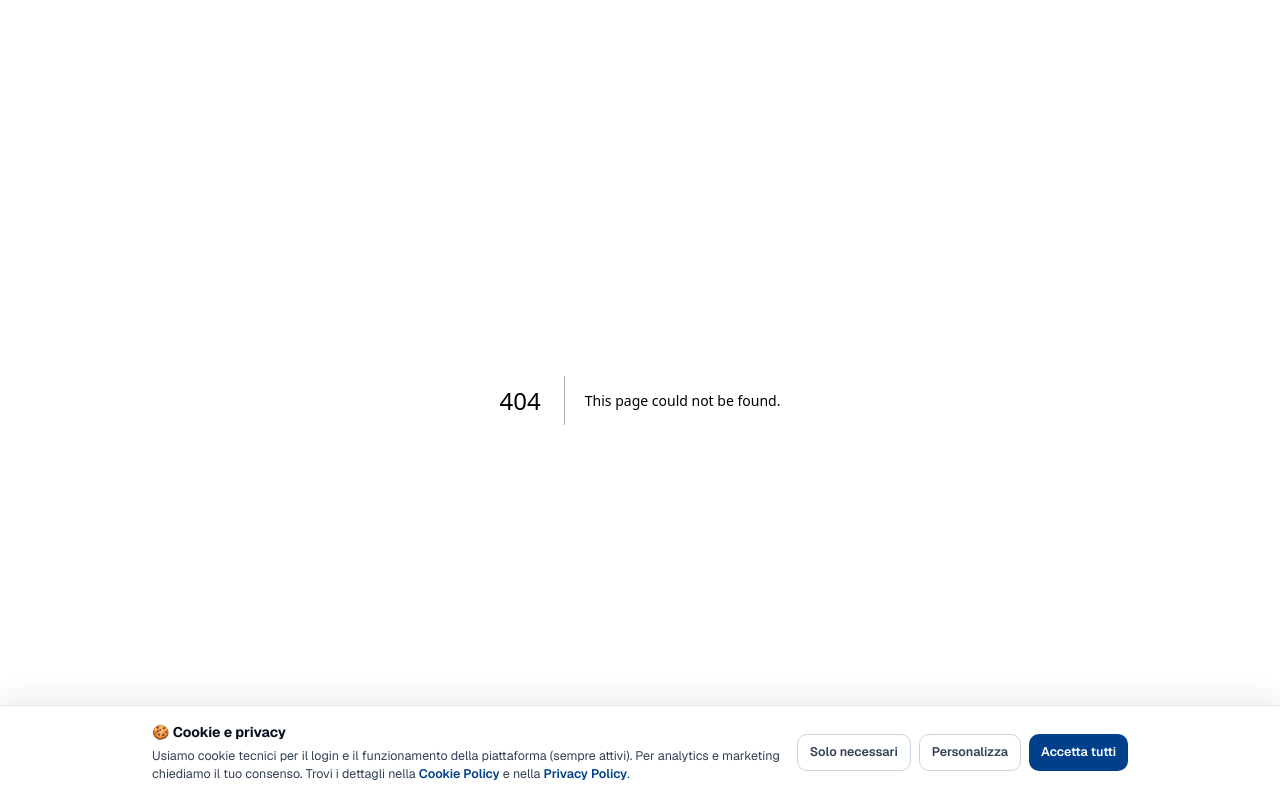
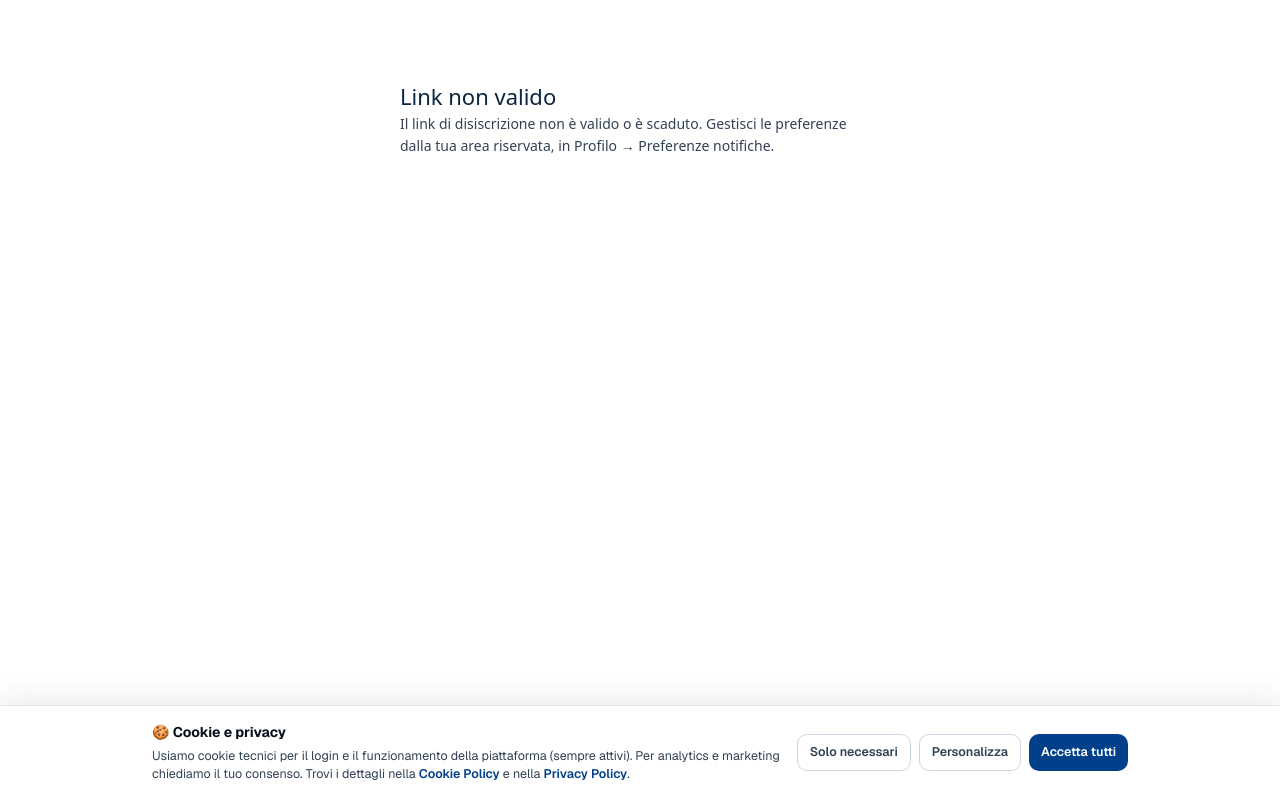
Before and after one commit to Saiols/passaggio-veloce, a Next.js app in the folder apps/piattaforma/: page /unsubscribe in a window 1280 px wide. Before the commit this address had no page. Built offline with nearby package versions, Linux system fonts and the light colour scheme.

Commit message:
feat(notifiche): pagina unsubscribe pubblica + link preferenze

```diff
--- a/apps/piattaforma/src/app/notifiche/page.tsx
+++ b/apps/piattaforma/src/app/notifiche/page.tsx
@@ -1,3 +1,4 @@
+import Link from 'next/link';
 import { redirect } from 'next/navigation';
 import { auth } from '@/auth';
 import { prisma, Prisma } from '@pv/db';
@@ -37,7 +38,8 @@ export default async function NotifichePage() {
   return (
     <AppShell session={session} activePath="/notifiche">
       <div className="mx-auto w-full max-w-6xl px-5 py-8 sm:px-6 sm:py-10">
-        <header className="mb-6">
+        <header className="mb-6 flex flex-col gap-3 sm:flex-row sm:items-start sm:justify-between">
+          <div>
             <p className="text-[11px] font-bold uppercase tracking-wider text-pv-slate-500">
               Storico comunicazioni
             </p>
@@ -47,6 +49,13 @@ export default async function NotifichePage() {
             <p className="mt-1 text-[13px] text-pv-slate-500">
               Email e SMS che ti abbiamo inviato. Ultime {notifiche.length} mostrate.
             </p>
+          </div>
+          <Link
+            href="/profilo/notifiche"
+            className="shrink-0 text-[13px] font-bold text-pv-navy-700 hover:brightness-110"
+          >
+            Preferenze →
+          </Link>
         </header>
 
         {notifiche.length === 0 ? (
--- /dev/null
+++ b/apps/piattaforma/src/app/unsubscribe/page.tsx
@@ -0,0 +1,38 @@
+import { prisma } from '@pv/db';
+import { OPTIONAL_TIPI } from '@/lib/notifiche/preferences';
+
+export const dynamic = 'force-dynamic';
+
+export default async function UnsubscribePage({
+  searchParams,
+}: {
+  searchParams: Promise<{ token?: string }>;
+}) {
+  const { token } = await searchParams;
+  let ok = false;
+  if (token) {
+    const user = await prisma.user.findUnique({
+      where: { unsubscribeToken: token },
+      select: { id: true, notifPrefs: true },
+    });
+    if (user) {
+      const prefs = (user.notifPrefs as Record<string, boolean> | null) ?? {};
+      for (const tipo of OPTIONAL_TIPI) prefs[tipo] = false;
+      await prisma.user.update({ where: { id: user.id }, data: { notifPrefs: prefs } });
+      ok = true;
+    }
+  }
+
+  return (
+    <main style={{ fontFamily: 'system-ui, sans-serif', maxWidth: 520, margin: '80px auto', padding: '0 20px' }}>
+      <h1 style={{ fontSize: 22, color: '#0a2540' }}>
+        {ok ? 'Preferenze aggiornate' : 'Link non valido'}
+      </h1>
+      <p style={{ color: '#334155', fontSize: 14, lineHeight: 1.6 }}>
+        {ok
+          ? 'Non riceverai più le notifiche facoltative (solleciti, promemoria, recap, inviti a valutare). Le comunicazioni essenziali sulle tue pratiche restano attive. Puoi riattivarle in qualsiasi momento dalla pagina Profilo → Preferenze notifiche.'
+          : 'Il link di disiscrizione non è valido o è scaduto. Gestisci le preferenze dalla tua area riservata, in Profilo → Preferenze notifiche.'}
+      </p>
+    </main>
+  );
+}
--- a/apps/piattaforma/src/lib/landing-gate.ts
+++ b/apps/piattaforma/src/lib/landing-gate.ts
@@ -24,6 +24,7 @@ export const PUBLIC_PATHS: ReadonlySet<string> = new Set([
   '/privacy',
   '/cookie',
   '/termini',
+  '/unsubscribe',
   '/opengraph-image',
   '/twitter-image',
   '/llms.txt',
```
Lines whose indentation alone changed are shown as unchanged.
